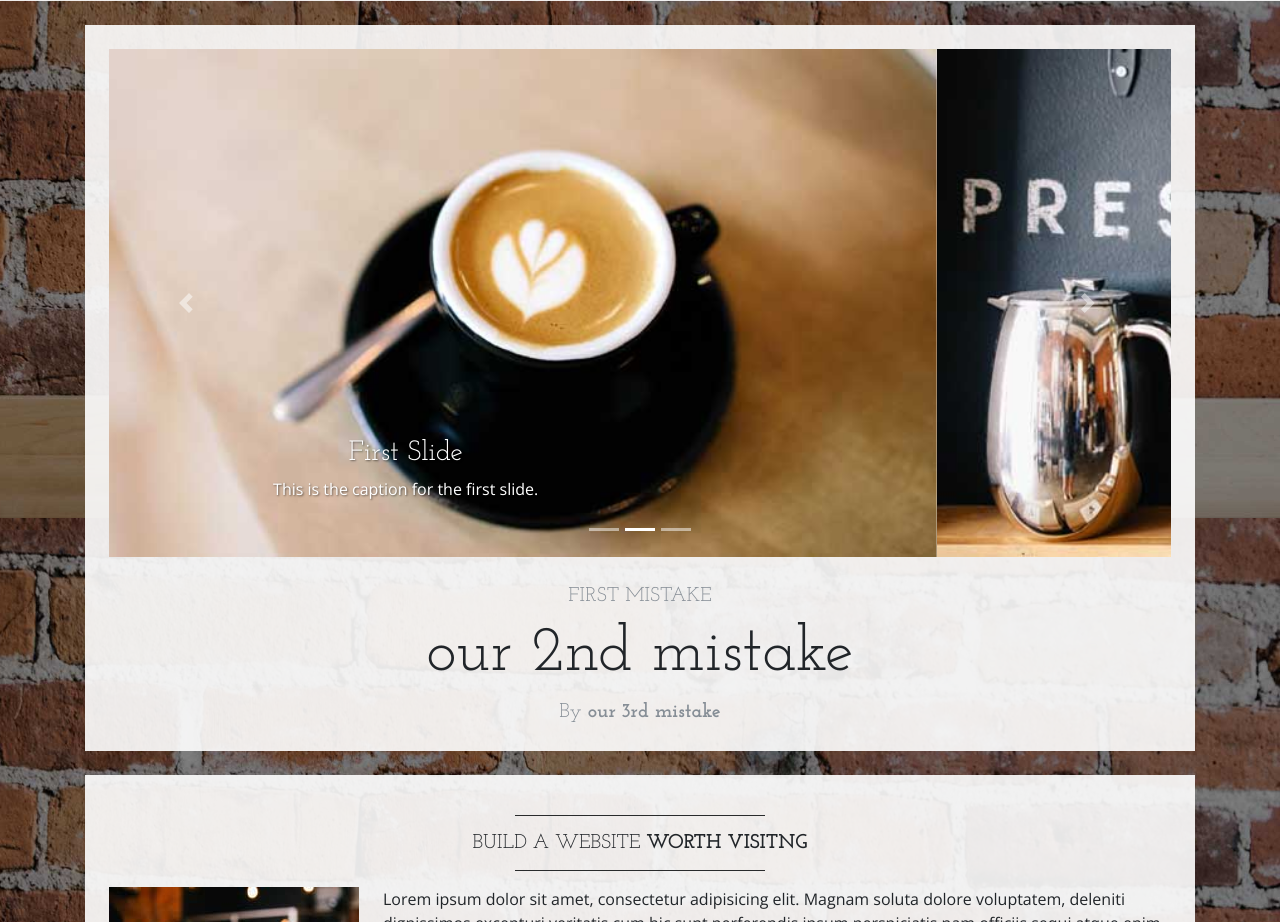
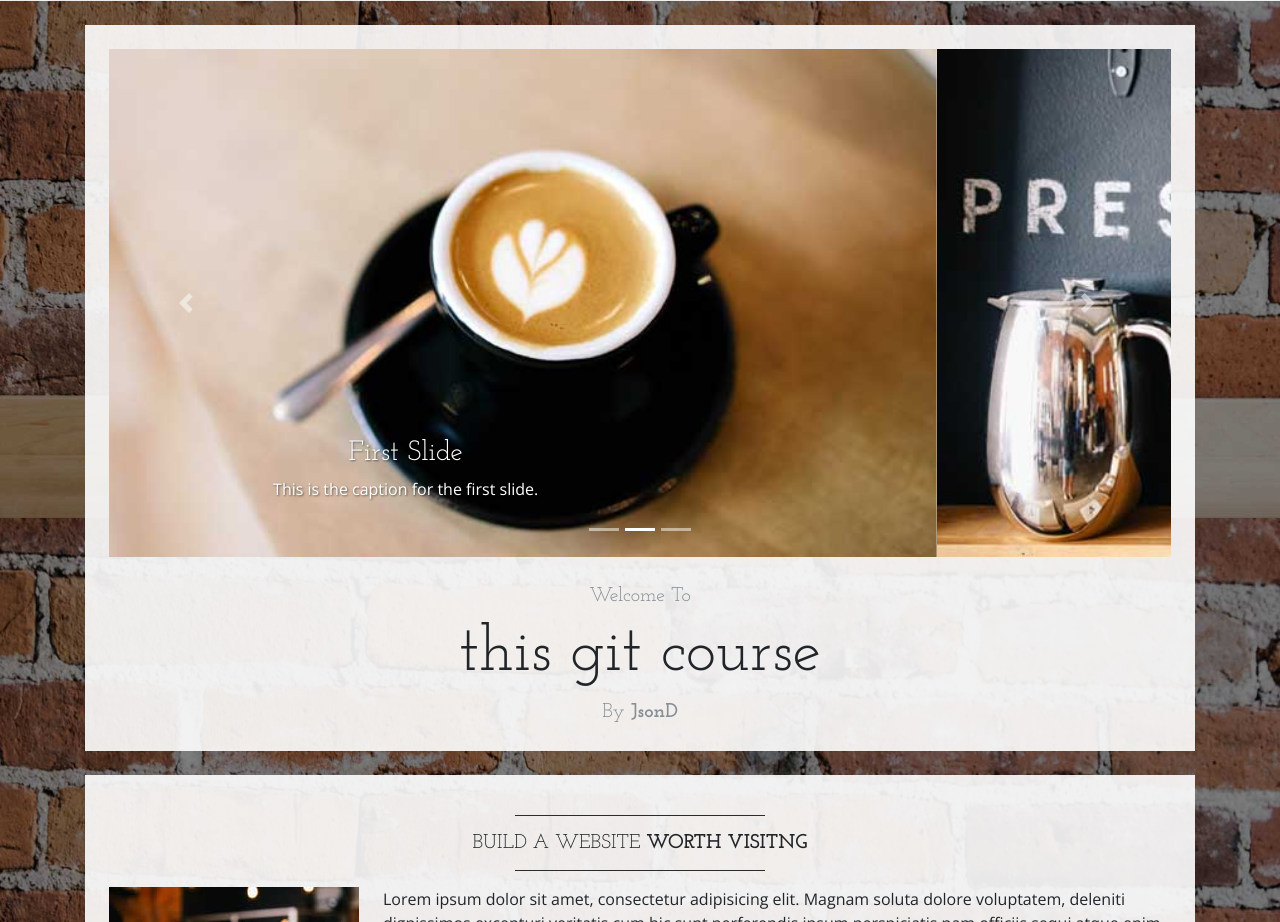
Before and after one commit to JasonDuquain/learnGit, a website: page index.html in a window 1280 px wide. Shown: the part 282-1204 px from the top of the page. Drawn offline with nearby package versions, Linux system fonts and the light colour scheme.

Commit message:
Revert "commiting our 3rd mistake"
This reverts commit 22f0c6a8ef58260319090d39a83fc70d7afe1448.

```diff
--- a/index.html
+++ b/index.html
@@ -99,10 +99,10 @@
         </div>
         <!-- Welcome Message -->
         <div class="text-center mt-4">
-          <div class="text-heading text-muted text-lg">FIRST MISTAKE</div>
-          <h1 class="my-2">our 2nd mistake</h1>
+          <div class="text-heading text-muted text-lg">Welcome To</div>
+          <h1 class="my-2">this git course</h1>
           <div class="text-heading text-muted text-lg">By
-            <strong>our 3rd mistake</strong>
+            <strong>JsonD</strong>
           </div>
         </div>
       </div>
```
